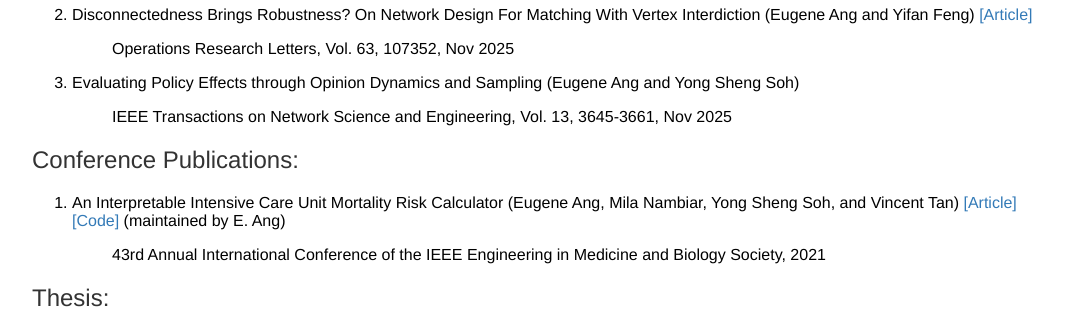
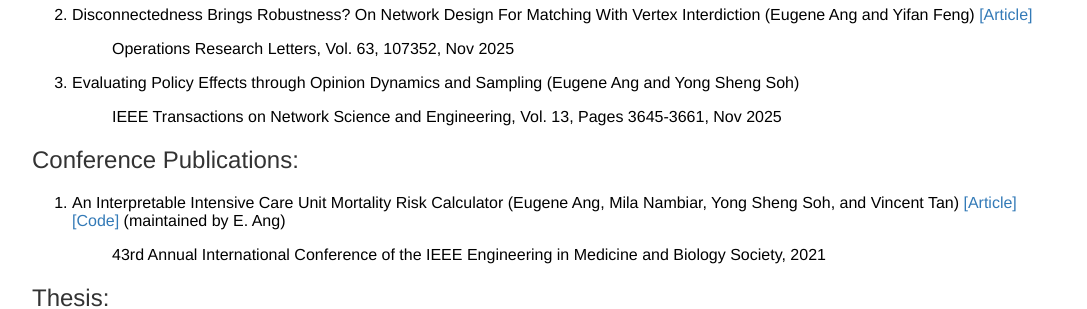
Before and after one commit to eugeneangty/eugeneangty.github.io, a Jekyll site: the page built from research/index.html, in a window 1280 px wide. Shown: the part 516-825 px from the top of the page, without its empty margins (96-1183 px from the left). Built offline with Jekyll 4.4.1, drawn with Linux system fonts in a browser that asks for light colours.

Commit message:
Update index.html

```diff
--- a/research/index.html
+++ b/research/index.html
@@ -32,7 +32,7 @@ title: Ang Teng Yen Eugene
         </li>
     <li> Evaluating Policy Effects through Opinion Dynamics and Sampling (Eugene Ang and Yong Sheng Soh)
     <dl>
-        <dd> IEEE Transactions on Network Science and Engineering, Vol. 13, 3645-3661, Nov 2025 </dd>
+        <dd> IEEE Transactions on Network Science and Engineering, Vol. 13, Pages 3645-3661, Nov 2025 </dd>
     </dl>
         </li>
   </ol>
```
